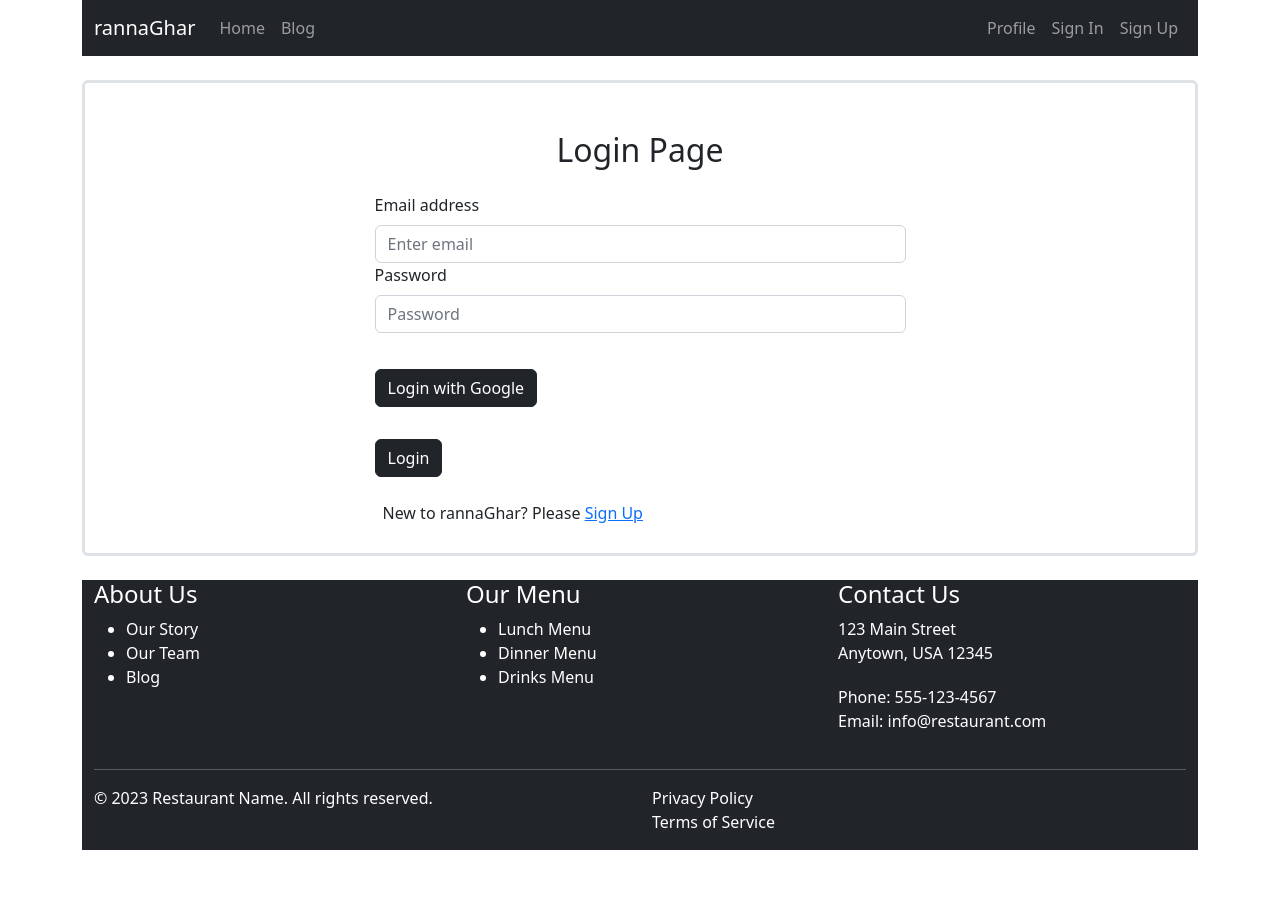
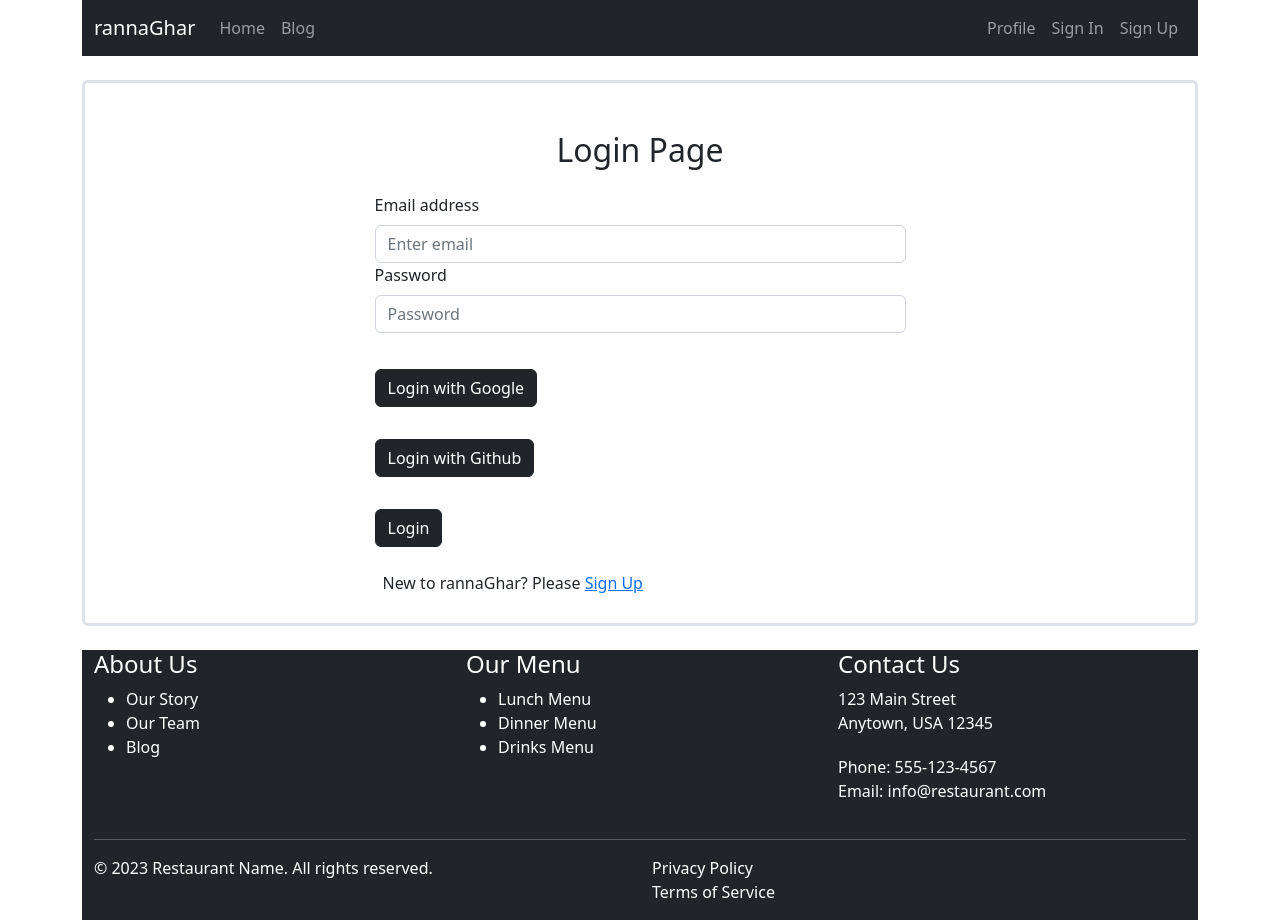
Before and after one commit to khorsed667/RannaGhar, a React (Vite) app: page /login in a window 1280 px wide. Before the commit the page ends 850 px from the top, so only its background shows below. Built offline with nearby package versions, Linux system fonts and the light colour scheme; no server answers.

Commit message:
github added

```diff
--- a/src/Components/Login/Login.jsx
+++ b/src/Components/Login/Login.jsx
@@ -1,21 +1,37 @@
 import React, { useState } from 'react';
 import { Form, Button, Container, Row, Col } from 'react-bootstrap';
 import './Login.css';
-import { GoogleAuthProvider, getAuth, signInWithEmailAndPassword, signInWithPopup } from "firebase/auth";
+import { GithubAuthProvider, GoogleAuthProvider, getAuth, signInWithEmailAndPassword, signInWithPopup, signOut } from "firebase/auth";
 import app from '../../firebase/firebase.config';
 import { Link } from 'react-router-dom';
 
 
 const Login = () => {
 
+    const [user, setUser] = useState(null)
+
     const auth = getAuth(app);
     const provider = new GoogleAuthProvider()
+    const githubProvider = new GithubAuthProvider()
+
+    const singInWithGithub = () => {
+        signInWithPopup(auth, githubProvider)
+            .then(result => {
+                const loggedUser = result.user
+                console.log(loggedUser);
+                setUser(loggedUser)
+            })
+            .catch(error => {
+                console.log(error);
+            })
+    }
 
     const singInWithGoogle = () => {
         signInWithPopup(auth, provider)
             .then(result => {
                 const loggedUser = result.user
                 console.log(loggedUser);
+                setUser(loggedUser)
             })
             .catch(error => {
                 console.log(error);
@@ -48,6 +64,16 @@ const Login = () => {
                 setError(error.message)
             })
     };
+
+    const handelLogOut = () => {
+        signOut(auth)
+            .then(result => {
+                setUser(null)
+            })
+            .catch(error => {
+                console.log(error);
+            })
+    }
 
     return (
         <div>
@@ -85,9 +111,19 @@ const Login = () => {
                                     Login with Google
                                 </Button>
                             </div>
-                            <Button className='my-3' variant="dark" type="submit" block>
-                                Login
-                            </Button>
+                            <div>
+                                <Button onClick={singInWithGithub} className='my-3' variant="dark" type="submit" block>
+                                    Login with Github
+                                </Button>
+                            </div>
+                            {
+                                user ?
+                                    <Button onClick={handelLogOut} className='my-3' variant="dark" type="submit" block>
+                                        LogOut
+                                    </Button> :
+                                    <Button className='my-3' variant="dark" type="submit" block>
+                                        Login
+                                    </Button>}
                             <div className='p-2'>
                                 <p>New to rannaGhar? Please <Link to='/sign-up'>Sign Up</Link></p>
                             </div>
```
